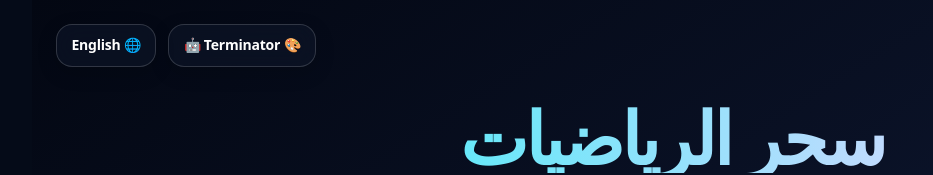
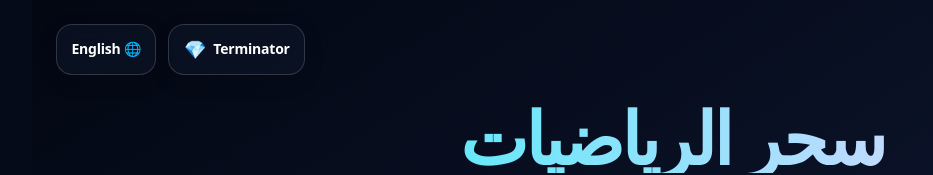
Before and after one commit to mezo2021/math-magic, a Next.js app: page /math-magic/ in a window 1280 px wide. Shown: the top 175 px of the page, without its empty margins (15-948 px from the left). Built offline with nearby package versions, Linux system fonts and the light colour scheme.

Commit message:
Update page.tsx

```diff
--- a/src/app/page.tsx
+++ b/src/app/page.tsx
@@ -229,8 +229,11 @@ export default function MathGame() {
         <AchievementToast achievement={toastAchievement} text={t.newAchievement} />
 
         <div className="absolute top-6 left-6 flex gap-3 z-10">
-          <button onClick={toggleTheme} className="px-5 py-2.5 rounded-2xl text-sm font-black bg-white/10 border-2 border-white/20 hover:bg-white/20 backdrop-blur-md transition-all">
-            🎨 {isBarbie ? 'Barbie 🌸' : 'Terminator 🤖'}
+          <button onClick={toggleTheme} className="px-5 py-2.5 rounded-2xl text-sm font-black bg-white/10 border-2 border-white/20 hover:bg-white/20 backdrop-blur-md transition-all flex items-center justify-center gap-2">
+            {isBarbie ? 'Barbie' : 'Terminator'}
+            <span className={isBarbie ? 'glow-butterfly text-lg' : 'glow-diamond text-lg'}>
+              {isBarbie ? '🦋' : '💎'}
+            </span>
           </button>
           <button onClick={toggleLanguage} className="px-5 py-2.5 rounded-2xl text-sm font-black bg-white/10 border-2 border-white/20 hover:bg-white/20 backdrop-blur-md transition-all">
             🌐 {lang === 'ar' ? 'English' : 'عربي'}
```
